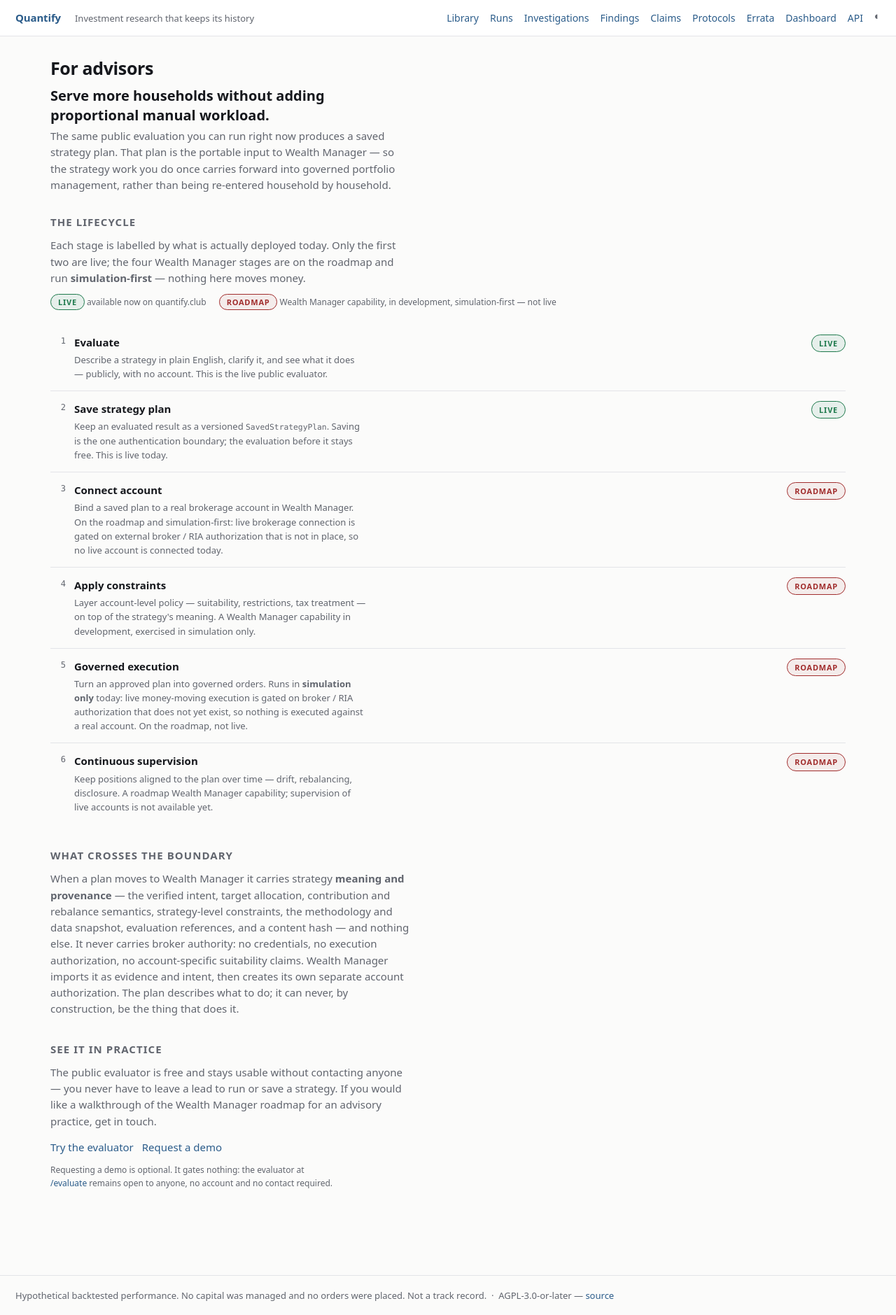
After one commit to redevops-io/RAAAL, a Python web app: template src/workspace/templates/for_advisors.html in a window 1280 px wide. The commit adds this page. Shown: the whole page at 70% size. Run offline with Jinja, Linux system fonts and the light colour scheme; the template is opened without the code that fills it, so the values that code supplies are empty.

Commit message:
feat(advisors): Gate 4 — public For Advisors surface with deployed-status honesty
Add a public, non-account-specific /for-advisors page (§8 of the public
strategy-lab plan) explaining that the same evaluated SavedStrategyPlan is the
portable input to Wealth Manager. Informational only — it manages no household,
reads no account state and takes no parameters.

The six-stage lifecycle (Evaluate → Save → Connect account → Apply constraints →
Governed execution → Continuous supervision) is labelled by DEPLOYED status,
which is Gate 4's whole point:

- Evaluate + Save strategy plan are LIVE — the Gate 1–3 public evaluator and the
  exact-save handoff.
- Connect / Apply constraints / Governed execution / Continuous supervision are
  Wealth Manager capabilities that run simulation-first and are NOT live: live
  brokerage execution is gated on external broker/RIA authorization that does not
  exist. They are marked roadmap / in development, never as live money movement.

The handoff framing stays honest — the plan carries strategy meaning and
provenance, never broker authority (§9). A demo/contact mailto is offered but
gates nothing: /evaluate stays free with no account and no lead capture.

- route: GET /for-advisors (pilot_routes.py), template for_advisors.html
- nav: "For Advisors" link in base.html
- manifest: declared PUBLIC_RESEARCH in boundary_manifest.py
- tests: tests/test_for_advisors.py (public access, manifest, deployed-status
  honesty, no lead-capture gate, nav, no account state); allowlist /for-advisors
  in test_private_surface_is_derived.py

Co-Authored-By: Claude Opus 4.8 <noreply@anthropic.com>

```diff
--- a/src/workspace/templates/base.html
+++ b/src/workspace/templates/base.html
@@ -163,6 +163,7 @@ details:not([open]) > summary .pcaret{transform:rotate(-90deg);}
   <span class="private-badge">Private</span>
   <nav>
     <a href="/workspace/new">New plan</a>
+    <a href="/for-advisors">For Advisors</a>
     <a href="/ui/">Research library ↗</a>
     <a href="/research">Dashboard ↗</a>
     <a class="theme-toggle" href="#" onclick="toggleTheme();return false"
--- /dev/null
+++ b/src/workspace/templates/for_advisors.html
@@ -0,0 +1,137 @@
+{% extends "base.html" %}
+{% block title %}For Advisors{% endblock %}
+{% block content %}
+
+<style>
+  .fa-lead { font-size:20px; line-height:1.4; margin:6px 0 4px; max-width:44ch; }
+  .fa-sub { color:var(--muted); max-width:60ch; }
+  .stages { list-style:none; padding:0; margin:22px 0 0; }
+  .stage { display:grid; grid-template-columns:22px 1fr auto; gap:12px;
+           align-items:start; padding:14px 0; border-top:1px solid var(--line); }
+  .stage:first-child { border-top:0; }
+  .stage .num { font-family:var(--mono); font-size:12px; color:var(--muted);
+                line-height:1.6; }
+  .stage h3 { margin:0 0 3px; font-size:15px; }
+  .stage p { margin:0; font-size:13px; color:var(--muted); max-width:56ch; }
+  .status { font-size:11px; text-transform:uppercase; letter-spacing:.07em;
+            font-weight:600; border:1px solid; border-radius:99px;
+            padding:3px 10px; white-space:nowrap; align-self:start; }
+  .status.live { color:var(--ok); border-color:var(--ok);
+                 background:color-mix(in srgb,var(--ok) 9%,transparent); }
+  .status.roadmap { color:var(--block); border-color:var(--block);
+                    background:color-mix(in srgb,var(--block) 7%,transparent); }
+  .fa-legend { display:flex; gap:18px; flex-wrap:wrap; margin:14px 0 0;
+               font-size:12px; color:var(--muted); }
+  .fa-legend .status { align-self:center; }
+  @media (max-width:640px){ .stage { grid-template-columns:18px 1fr; }
+                            .stage .status { grid-column:2; justify-self:start; } }
+</style>
+
+<h1>For advisors</h1>
+<p class="fa-lead"><strong>Serve more households without adding proportional
+manual workload.</strong></p>
+<p class="fa-sub">The same public evaluation you can run right now produces a
+saved strategy plan. That plan is the portable input to Wealth Manager — so the
+strategy work you do once carries forward into governed portfolio management,
+rather than being re-entered household by household.</p>
+
+<h2 style="margin-top:30px">The lifecycle</h2>
+<p class="fa-sub">Each stage is labelled by what is actually deployed today. Only
+the first two are live; the four Wealth Manager stages are on the roadmap and run
+<strong>simulation-first</strong> — nothing here moves money.</p>
+
+<div class="fa-legend">
+  <span><span class="status live">Live</span> available now on quantify.club</span>
+  <span><span class="status roadmap">Roadmap</span> Wealth Manager capability, in
+  development, simulation-first — not live</span>
+</div>
+
+<ol class="stages">
+  <li class="stage">
+    <span class="num">1</span>
+    <div>
+      <h3>Evaluate</h3>
+      <p>Describe a strategy in plain English, clarify it, and see what it does —
+      publicly, with no account. This is the live public evaluator.</p>
+    </div>
+    <span class="status live">Live</span>
+  </li>
+  <li class="stage">
+    <span class="num">2</span>
+    <div>
+      <h3>Save strategy plan</h3>
+      <p>Keep an evaluated result as a versioned <code>SavedStrategyPlan</code>.
+      Saving is the one authentication boundary; the evaluation before it stays
+      free. This is live today.</p>
+    </div>
+    <span class="status live">Live</span>
+  </li>
+  <li class="stage">
+    <span class="num">3</span>
+    <div>
+      <h3>Connect account</h3>
+      <p>Bind a saved plan to a real brokerage account in Wealth Manager. On the
+      roadmap and simulation-first: live brokerage connection is gated on
+      external broker / RIA authorization that is not in place, so no live
+      account is connected today.</p>
+    </div>
+    <span class="status roadmap">Roadmap</span>
+  </li>
+  <li class="stage">
+    <span class="num">4</span>
+    <div>
+      <h3>Apply constraints</h3>
+      <p>Layer account-level policy — suitability, restrictions, tax treatment —
+      on top of the strategy's meaning. A Wealth Manager capability in
+      development, exercised in simulation only.</p>
+    </div>
+    <span class="status roadmap">Roadmap</span>
+  </li>
+  <li class="stage">
+    <span class="num">5</span>
+    <div>
+      <h3>Governed execution</h3>
+      <p>Turn an approved plan into governed orders. Runs in <strong>simulation
+      only</strong> today: live money-moving execution is gated on broker / RIA
+      authorization that does not yet exist, so nothing is executed against a
+      real account. On the roadmap, not live.</p>
+    </div>
+    <span class="status roadmap">Roadmap</span>
+  </li>
+  <li class="stage">
+    <span class="num">6</span>
+    <div>
+      <h3>Continuous supervision</h3>
+      <p>Keep positions aligned to the plan over time — drift, rebalancing,
+      disclosure. A roadmap Wealth Manager capability; supervision of live
+      accounts is not available yet.</p>
+    </div>
+    <span class="status roadmap">Roadmap</span>
+  </li>
+</ol>
+
+<h2 style="margin-top:34px">What crosses the boundary</h2>
+<p class="fa-sub">When a plan moves to Wealth Manager it carries strategy
+<strong>meaning and provenance</strong> — the verified intent, target allocation,
+contribution and rebalance semantics, strategy-level constraints, the methodology
+and data snapshot, evaluation references, and a content hash — and nothing else.
+It never carries broker authority: no credentials, no execution authorization, no
+account-specific suitability claims. Wealth Manager imports it as evidence and
+intent, then creates its own separate account authorization. The plan describes
+what to do; it can never, by construction, be the thing that does it.</p>
+
+<h2 style="margin-top:34px">See it in practice</h2>
+<p class="fa-sub">The public evaluator is free and stays usable without contacting
+anyone — you never have to leave a lead to run or save a strategy. If you would
+like a walkthrough of the Wealth Manager roadmap for an advisory practice, get in
+touch.</p>
+<p style="margin-top:14px">
+  <a class="btn" href="/evaluate">Try the evaluator</a>
+  <a class="btn" href="mailto:advisors@quantify.club?subject=Wealth%20Manager%20demo"
+     style="margin-left:8px">Request a demo</a>
+</p>
+<p class="fa-sub" style="margin-top:10px; font-size:12px">Requesting a demo is
+optional. It gates nothing: the evaluator at <a href="/evaluate">/evaluate</a>
+remains open to anyone, no account and no contact required.</p>
+
+{% endblock %}
```
Also changed, not shown: src/workspace/boundary_manifest.py (+7 -0 lines), src/workspace/pilot_routes.py (+30 -0 lines), tests/test_for_advisors.py (added, +196 -0 lines), tests/test_private_surface_is_derived.py (+5 -0 lines).
